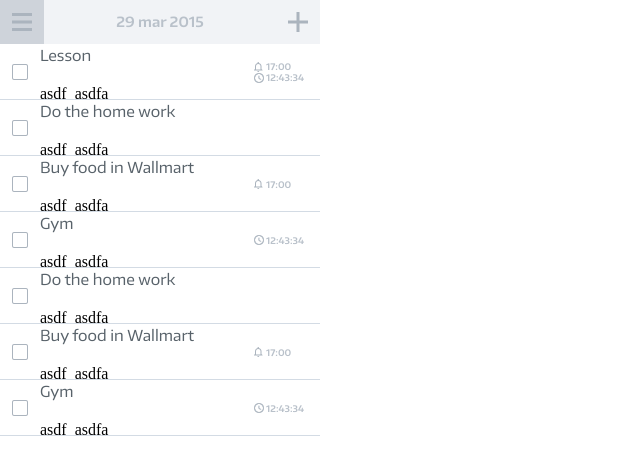
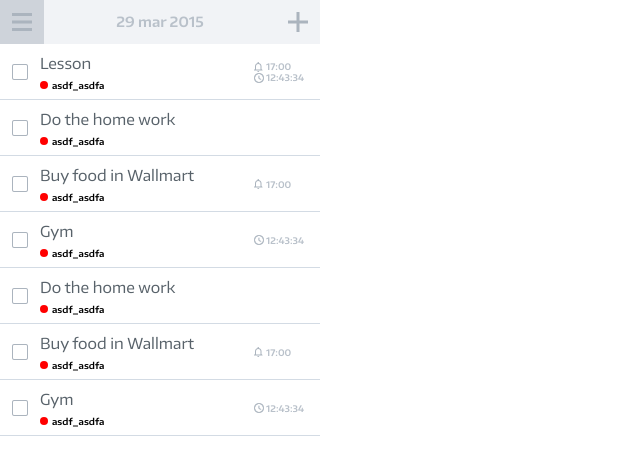
Before and after one commit to vladhrapov/Do-While, a website: page src/task-list.html in a window 1280 px wide. Shown: the whole page, without its empty margins (0-640 px from the left). Drawn offline with nearby package versions, Linux system fonts and the light colour scheme; files that its build step writes are made by us from their sources.

Commit message:
[HTML Layouts] Create styles for project identificator

```diff
--- a/src/scss/tasks.scss
+++ b/src/scss/tasks.scss
@@ -57,6 +57,26 @@
 					vertical-align: middle;
 					background: url(../img/ic_today.png) left top no-repeat transparent;
 				}
+				&-project {
+
+
+					&__indicator {
+						display: inline-block;
+						width: 8px;
+						height: 8px;
+						border-radius: 8px;
+						background-color: #f00;
+						vertical-align: middle;
+					}
+					&__name {
+						display: inline-block;
+
+						color: #000;
+						font-family: "EncodeSansWide_semibold", Arial, sans-serif;
+						font-size: 9px;
+						line-height: 13px;
+					}
+				}
 			}
 		}
 		&-time {
```
